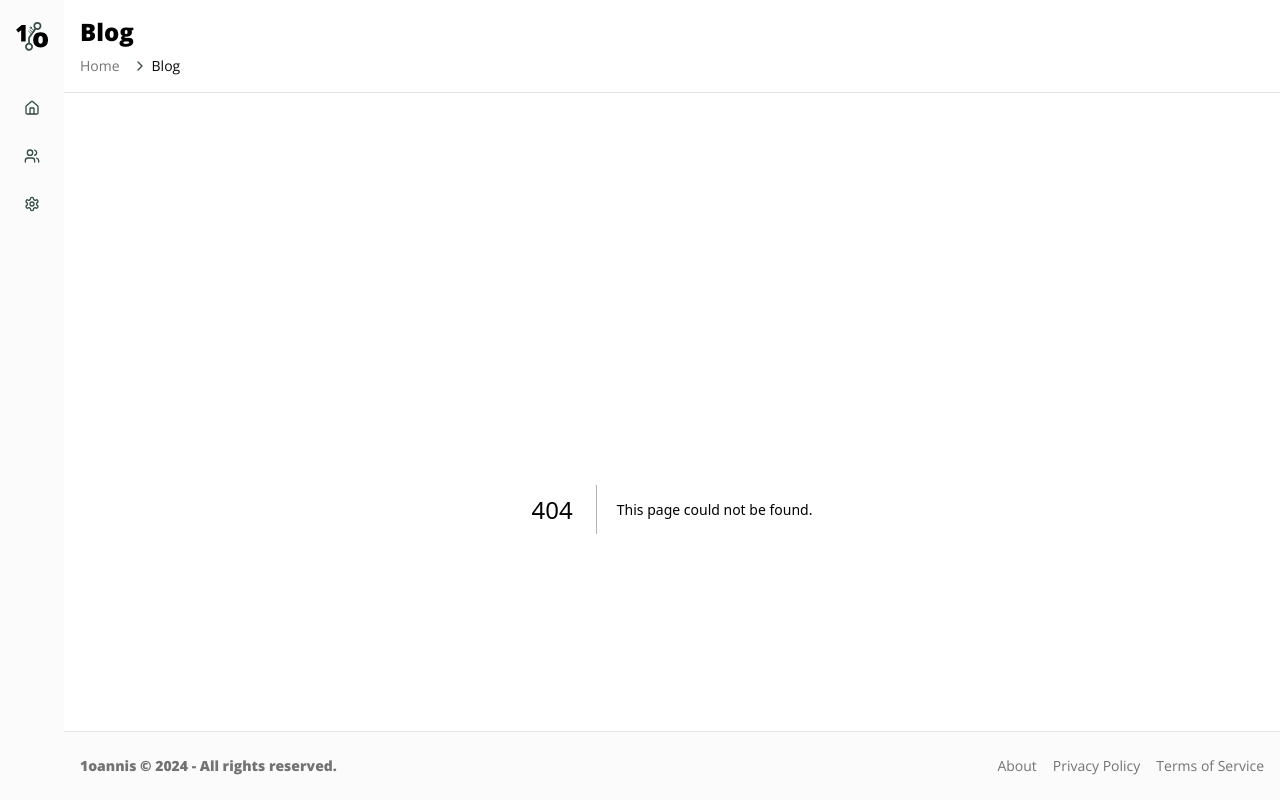
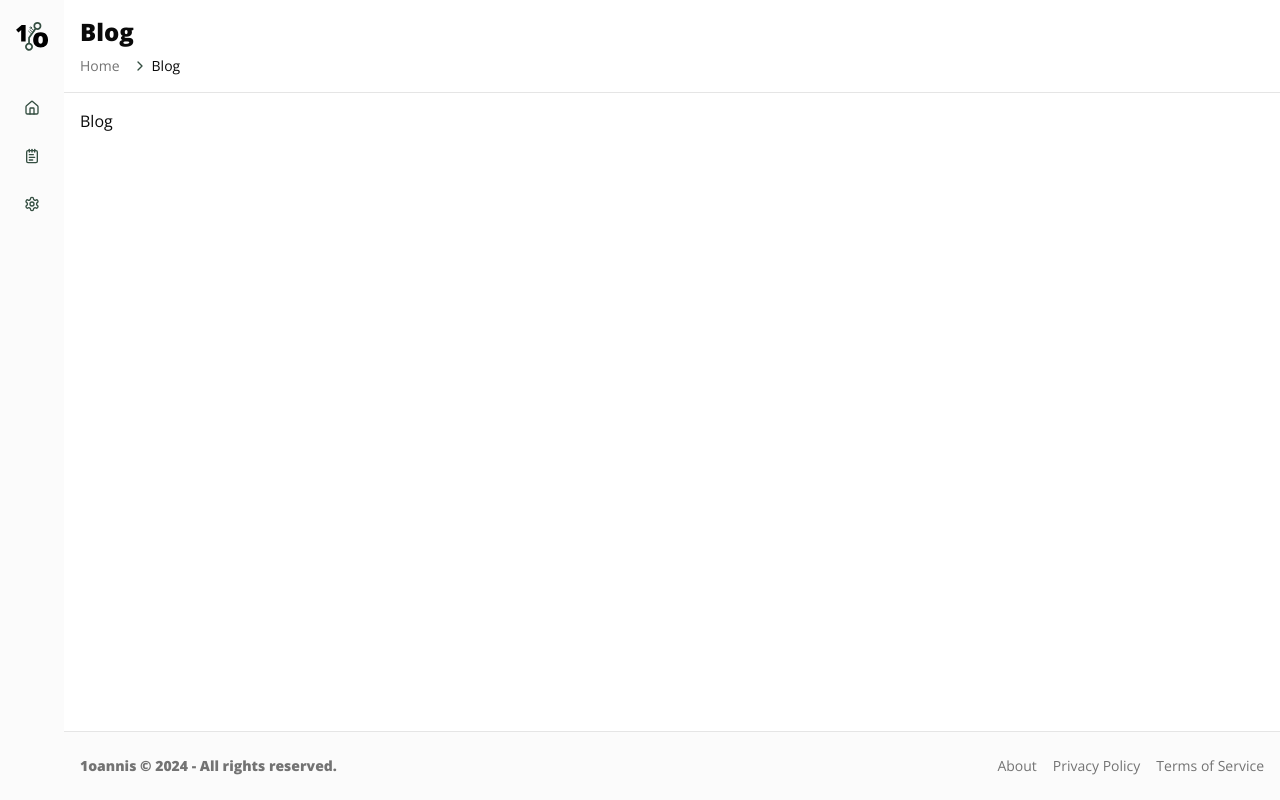
Before and after one commit to 1oannis/homepage, a Next.js app: page /blog in a window 1280 px wide. Before the commit this address had no page. Built offline with nearby package versions, Linux system fonts and the light colour scheme.

Commit message:
fix sidebar behavior on click and add subpages

```diff
--- /dev/null
+++ b/app/(admin)/settings/page.tsx
@@ -0,0 +1,10 @@
+import type { Metadata } from "next"
+
+export const metadata: Metadata = {
+  title: "Settings",
+  description: "This is the settings page",
+}
+
+export default function Settings() {
+  return <h1>Settings</h1>
+}
--- /dev/null
+++ b/app/(home)/blog/page.tsx
@@ -0,0 +1,10 @@
+import type { Metadata } from "next"
+
+export const metadata: Metadata = {
+  title: "Blog",
+  description: "This is the blog page",
+}
+
+export default function Blog() {
+  return <h1>Blog</h1>
+}
--- a/components/ui/sidebar.tsx
+++ b/components/ui/sidebar.tsx
@@ -1,6 +1,6 @@
 "use client"
 
-import { Home, PanelRightClose, Settings, Users } from "lucide-react"
+import { Home, NotepadText, PanelRightClose, Settings } from "lucide-react"
 import Image from "next/image"
 import Link from "next/link"
 import React, { useState } from "react"
@@ -19,14 +19,15 @@ interface SidebarItemProps {
   label: string
   isOpen: boolean
   href: string
+  onClick: () => void
 }
 
-function SidebarItem({ icon, label, isOpen, href }: SidebarItemProps) {
+function SidebarItem({ icon, label, isOpen, href, onClick }: SidebarItemProps) {
   return (
     <TooltipProvider>
       <Tooltip>
         <TooltipTrigger asChild>
-          <Link href={href}>
+          <Link href={href} onClick={onClick}>
             <Button
               variant="ghost"
               className={cn("w-full justify-start", isOpen ? "px-2" : "px-2")}
@@ -94,14 +95,16 @@ export default function Sidebar({
               label="Home"
               isOpen={isSidebarOpen}
               href="/"
+              onClick={toggleSidebar}
             />
           </div>
           <div className="mb-2">
             <SidebarItem
-              icon={<Users className="size-4" />}
-              label="Users"
+              icon={<NotepadText className="size-4" />}
+              label="Blog"
               isOpen={isSidebarOpen}
-              href="/users"
+              href="/blog"
+              onClick={toggleSidebar}
             />
           </div>
           <div className="mb-2">
@@ -110,6 +113,7 @@ export default function Sidebar({
               label="Settings"
               isOpen={isSidebarOpen}
               href="/settings"
+              onClick={toggleSidebar}
             />
           </div>
         </nav>
```
